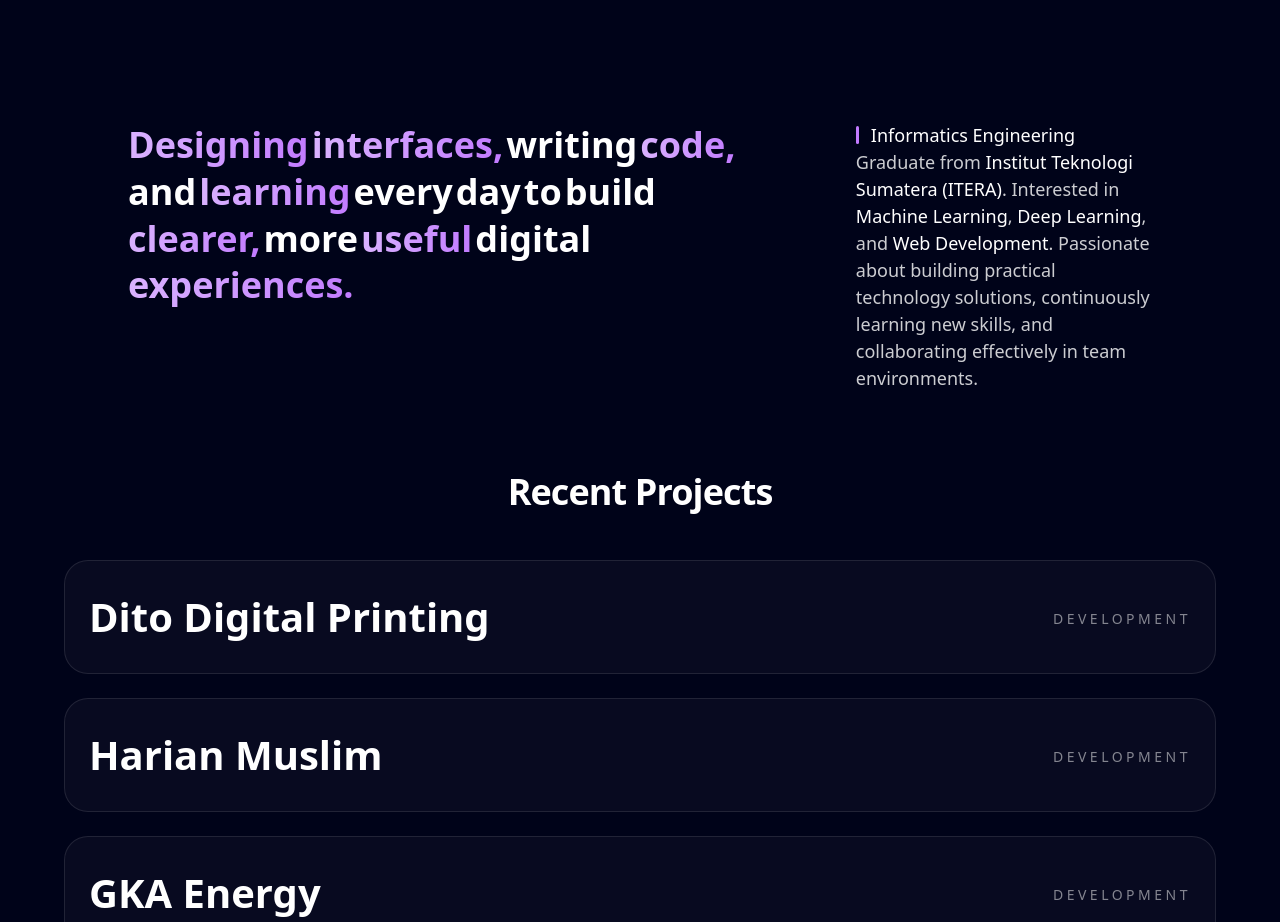
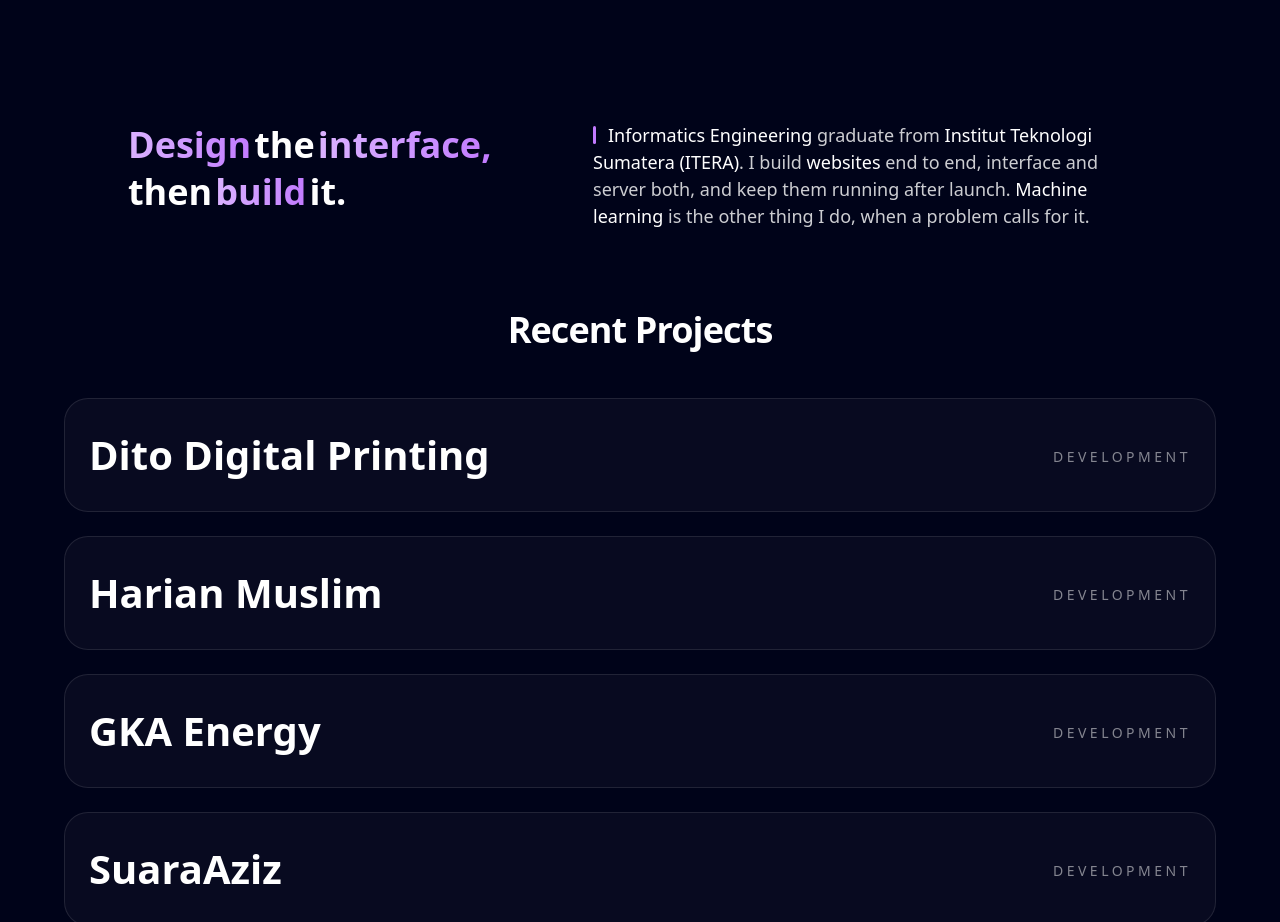
Before and after one commit to Caseinn/Portfolio, a Next.js app: page / in a window 1280 px wide. Shown: the part 780-1702 px from the top of the page. Built offline with nearby package versions, Linux system fonts and the light colour scheme.

Commit message:
docs: rewrite about copy

```diff
--- a/components/description-section.tsx
+++ b/components/description-section.tsx
@@ -4,18 +4,9 @@ import React, { useRef } from "react";
 import { motion, useInView } from "framer-motion";
 import { SplitWords } from "@/components/ui/split-text";
 
-const PHRASE =
-  "Designing interfaces, writing code, and learning every day to build clearer, more useful digital experiences.";
+const PHRASE = "Design the interface, then build it.";
 
-const ACCENT = new Set([
-  "designing",
-  "interfaces",
-  "code",
-  "learning",
-  "clearer",
-  "useful",
-  "experiences",
-]);
+const ACCENT = new Set(["design", "interface", "build"]);
 
 const normalize = (word: string) => word.toLowerCase().replace(/[^\w]/g, "");
 
@@ -48,13 +39,11 @@ export default function DescriptionSection() {
         {/* Static Subtext */}
         <p className="m-0 text-[15px] font-light text-white/80 md:text-[18px] lg:w-4/5">
           <span className="mr-3 inline-block h-[18px] w-[3px] translate-y-[2px] rounded-full bg-purple-400" />
-          <span className="text-white">Informatics Engineering</span> Graduate from{" "}
-          <span className="text-white">Institut Teknologi Sumatera (ITERA)</span>. Interested
-          in <span className="text-white">Machine Learning</span>,{" "}
-          <span className="text-white">Deep Learning</span>, and{" "}
-          <span className="text-white">Web Development</span>. Passionate about building practical
-          technology solutions, continuously learning new skills, and collaborating effectively
-          in team environments.
+          <span className="text-white">Informatics Engineering</span> graduate from{" "}
+          <span className="text-white">Institut Teknologi Sumatera (ITERA)</span>. I build{" "}
+          <span className="text-white">websites</span> end to end, interface and server both, and
+          keep them running after launch. <span className="text-white">Machine learning</span> is
+          the other thing I do, when a problem calls for it.
         </p>
       </div>
     </section>
```
